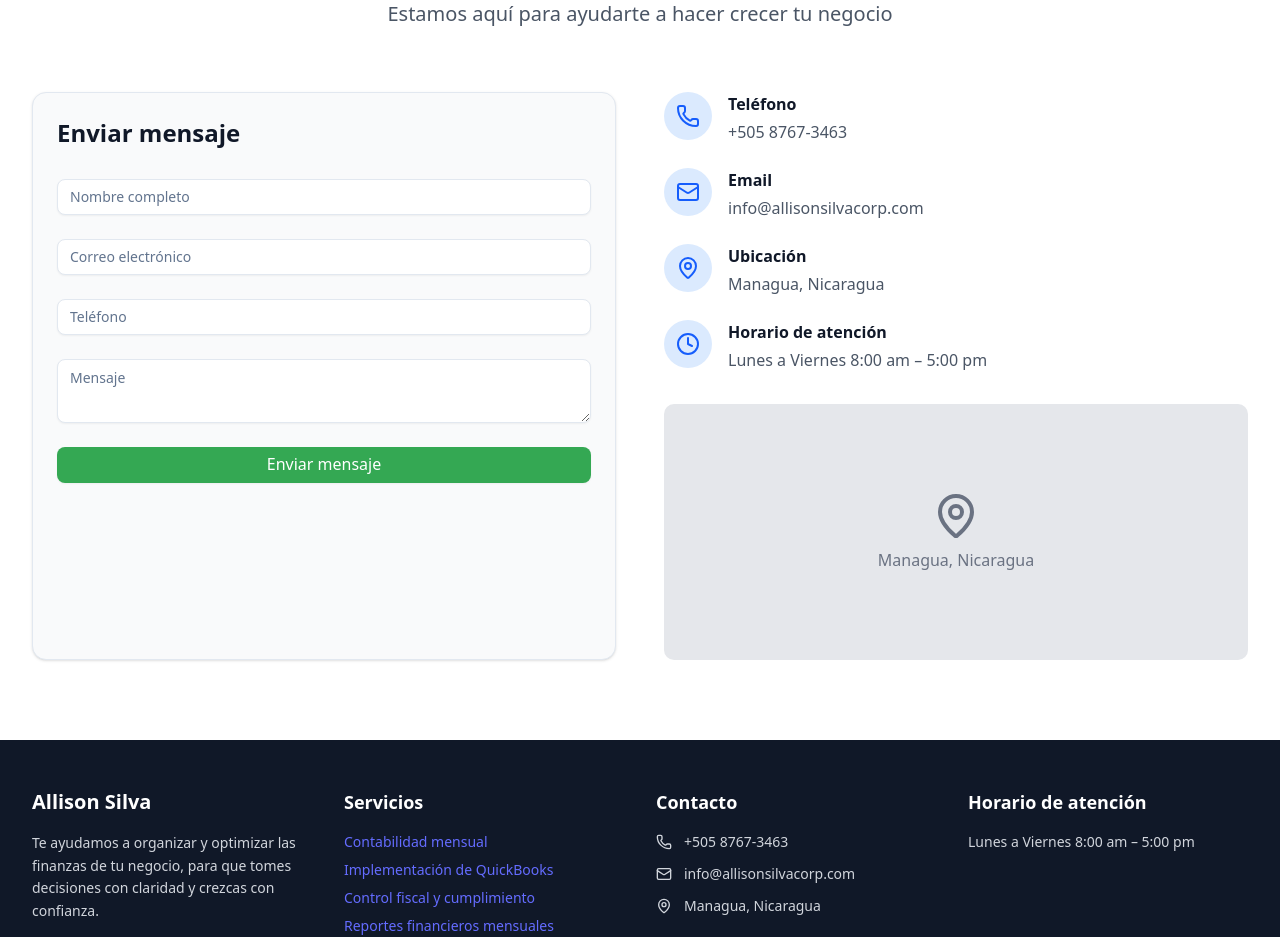
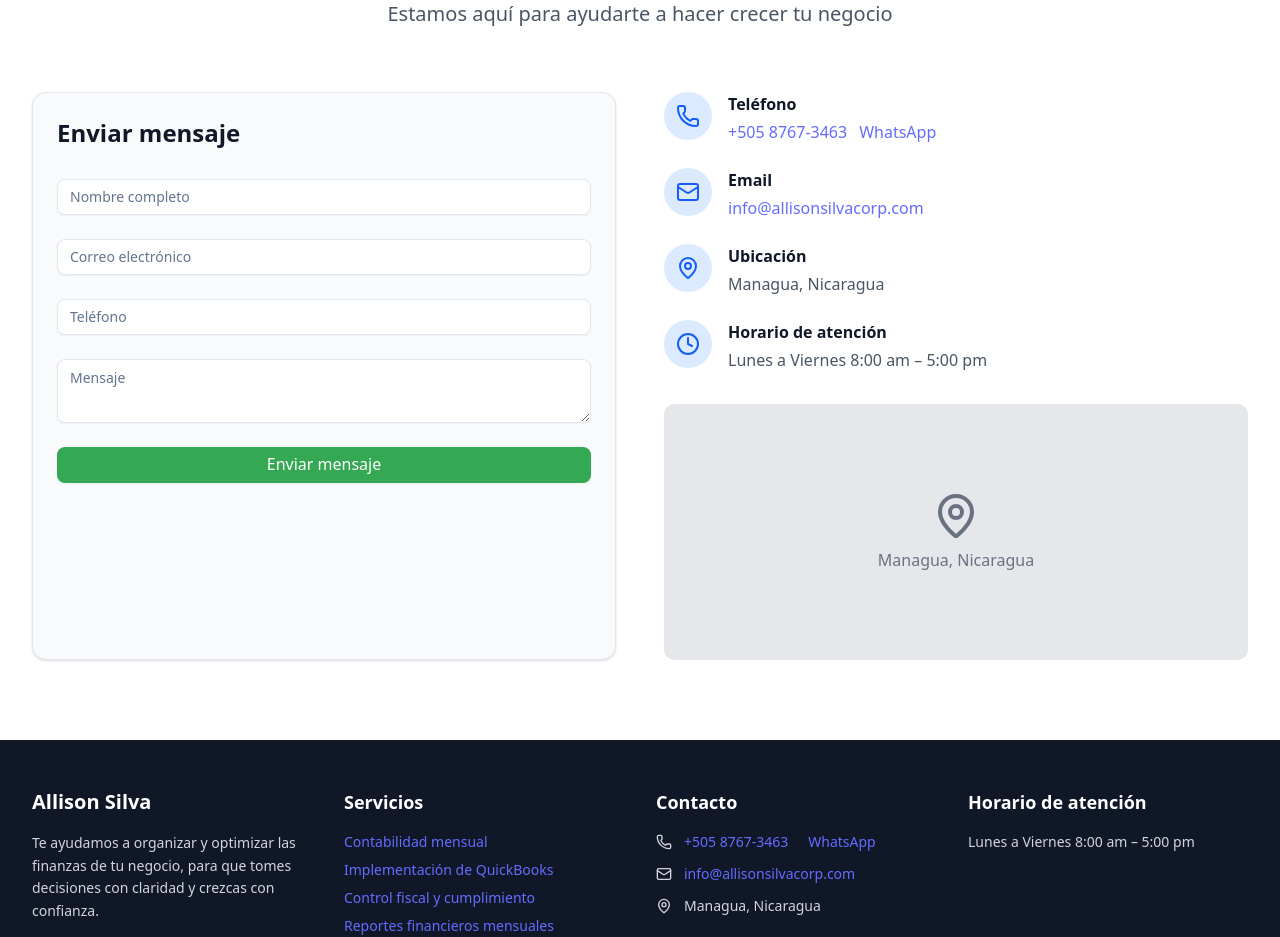
Before and after one commit to Xeppyz/Allison-s-portfolio, a React (Vite) app: page / in a window 1280 px wide. Shown: the part 4940-5877 px from the top of the page. Built offline with nearby package versions, Linux system fonts and the light colour scheme.

Commit message:
fix(ruta)

```diff
--- a/src/components/BlogPostContent.tsx
+++ b/src/components/BlogPostContent.tsx
@@ -69,6 +69,11 @@ export default function BlogPostContent({ post }: { post: BlogPost }) {
     setHeadings(collected)
   }, [contentHtml, language])
 
+   // Scroll to top on mount or location change
+   // Scroll to top on mount or location change
+  useEffect(() => {
+    window.scrollTo({ top: 0, behavior: 'smooth' })
+  }, [location.pathname])
   // Ordena posts por fecha para prev/next
   const { prev, next, related } = useMemo(() => {
     const all = getAllPosts().slice().sort((a, b) => (a.date < b.date ? 1 : -1))
--- a/src/components/contact.tsx
+++ b/src/components/contact.tsx
@@ -256,9 +256,12 @@ const payload = {
                 <div className="bg-blue-100 p-3 rounded-full">
                   <Phone className="h-6 w-6 text-blue-600" />
                 </div>
-                <div>
+              <div>
                   <h3 className="font-semibold text-gray-900 mb-1">Teléfono</h3>
-                  <p className="text-gray-600">+505 8767-3463</p>
+                  <p className="text-gray-600">
+                    <a href="tel:+50587673463" className="underline hover:text-green-600">+505 8767-3463</a>
+                    <a href="https://wa.me/50587673463" target="_blank" rel="noopener" className="ml-3 text-green-500 hover:text-green-600 underline">WhatsApp</a>
+                  </p>
                 </div>
               </div>
 
@@ -266,9 +269,11 @@ const payload = {
                 <div className="bg-blue-100 p-3 rounded-full">
                   <Mail className="h-6 w-6 text-blue-600" />
                 </div>
-                <div>
+                 <div>
                   <h3 className="font-semibold text-gray-900 mb-1">Email</h3>
-                  <p className="text-gray-600">info@allisonsilvacorp.com</p>
+                  <p className="text-gray-600">
+                    <a href="mailto:info@allisonsilvacorp.com" className="underline hover:text-green-600">info@allisonsilvacorp.com</a>
+                  </p>
                 </div>
               </div>
 
--- a/src/components/footer.tsx
+++ b/src/components/footer.tsx
@@ -60,11 +60,14 @@ export function Footer() {
             <div className="space-y-3 text-sm text-gray-300">
               <div className="flex items-center space-x-3">
                 <Phone className="h-4 w-4" />
-                <span>+505 8767-3463</span>
+                <a href="tel:+50587673463" className="hover:text-white transition-colors underline">+505 8767-3463</a>
+                <a href="https://wa.me/50587673463" target="_blank" rel="noopener" className="ml-2 text-green-400 hover:text-green-500" title="WhatsApp">
+                  WhatsApp
+                </a>
               </div>
               <div className="flex items-center space-x-3">
                 <Mail className="h-4 w-4" />
-                <span>info@allisonsilvacorp.com</span>
+                <a href="mailto:info@allisonsilvacorp.com" className="hover:text-white transition-colors underline">info@allisonsilvacorp.com</a>
               </div>
               <div className="flex items-center space-x-3">
                 <MapPin className="h-4 w-4" />
```
Also changed, not shown: vercel.json (added).
